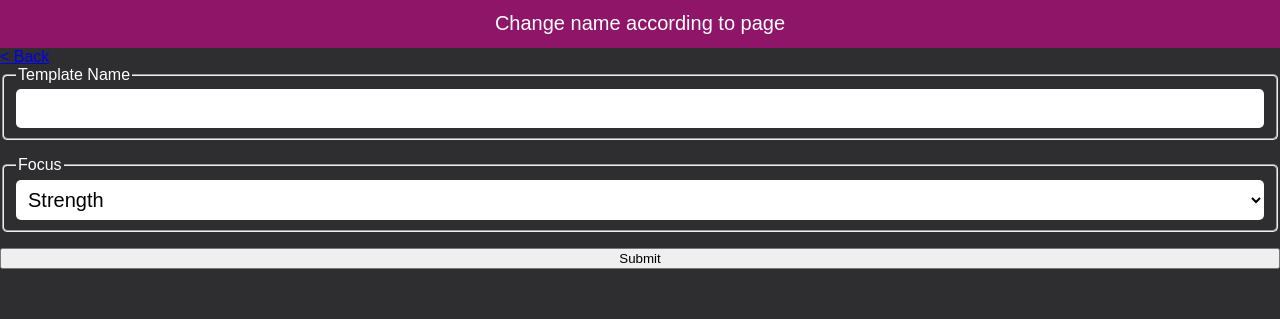
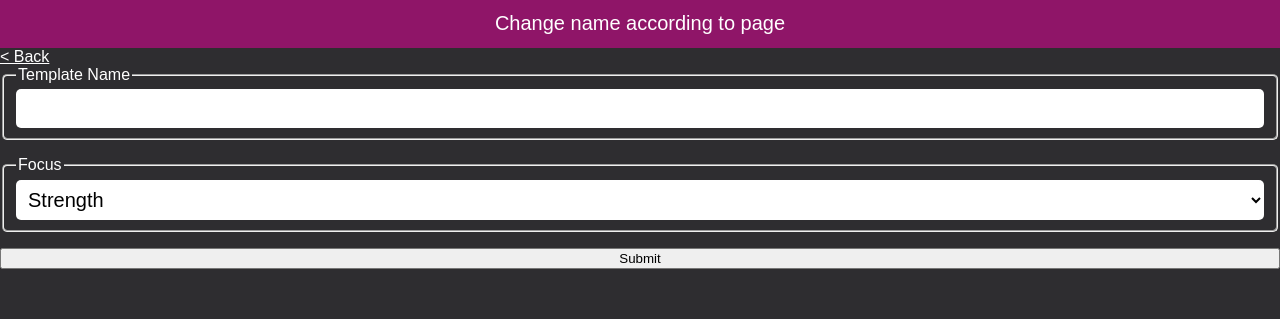
Before and after one commit to doctype-Melvin/repsetweight, a Next.js app: page /createTemplate in a window 1280 px wide. Shown: the top 319 px of the page. Built offline with nearby package versions, Linux system fonts and the light colour scheme.

Commit message:
add server form submit handler

```diff
--- a/app/allTemplates/page.js
+++ b/app/allTemplates/page.js
@@ -1,7 +1,7 @@
 import Template from "@/database/models/Templates";
-import { BackLink } from "../createTemplate/page";
+import Link from "next/link";
 import TemplateCard from "@/components/TemplateCard";
-import styled from "styled-components";
+
 
 export default async function AllTemplates() {
 
@@ -9,7 +9,7 @@ export default async function AllTemplates() {
 
   return (
     <section>
-      <BackLink href="/">&lt; Back </BackLink>
+      <Link href="/">&lt; Back </Link>
       <ul>
         {allTemplates.map((template) => (
           <TemplateCard template={template} key={template._id} />
--- a/app/createTemplate/page.js
+++ b/app/createTemplate/page.js
@@ -2,10 +2,12 @@ import Form from "@/components/Form";
 import Link from "next/link";
 import "./styles.css"
 
+
 export default function CreateTemplate() {
+
   return (
-    <section className="page__container">
-      <Link href="/"> &lt; Back </Link>
+    <section className="form__container">
+      <Link className="back-link" href="/"> &lt; Back </Link>
         <Form />
     </section>
   );
--- a/app/createTemplate/styles.css
+++ b/app/createTemplate/styles.css
@@ -1,5 +1,4 @@
-.page__container {
+.form__container {
     display: flex;
-  flex-direction: column;
-  justify-content: center;
+    flex-direction: column;
 }
--- a/app/global.css
+++ b/app/global.css
@@ -25,3 +25,11 @@ body {
   background-color: var(--dark-background);
   color: var(--white);
 }
+
+.back-link {
+  color: var(--white)
+}
+
+.back-link:visited {
+  color: var(--turquoise)
+}
--- a/components/Form/index.js
+++ b/components/Form/index.js
@@ -1,10 +1,13 @@
 import "./styles.css"
 
 export default function Form() {
-  const createTemplate = async (templateData) => {
-    "use server"
-    console.log('create template')
-  }
+   const createTemplate = async (FormData) => {
+      "use server"
+      const name = FormData.get("templateName")?.valueOf()
+      const focus = FormData.get("focus")?.valueOf()
+      console.log('create template: ', name)
+      console.log('template focus: ', focus)
+    }
 
   return (
     <form action={createTemplate}>
```
Also changed, not shown: components/Buttons/index.js (deleted, +0 -31 lines).
